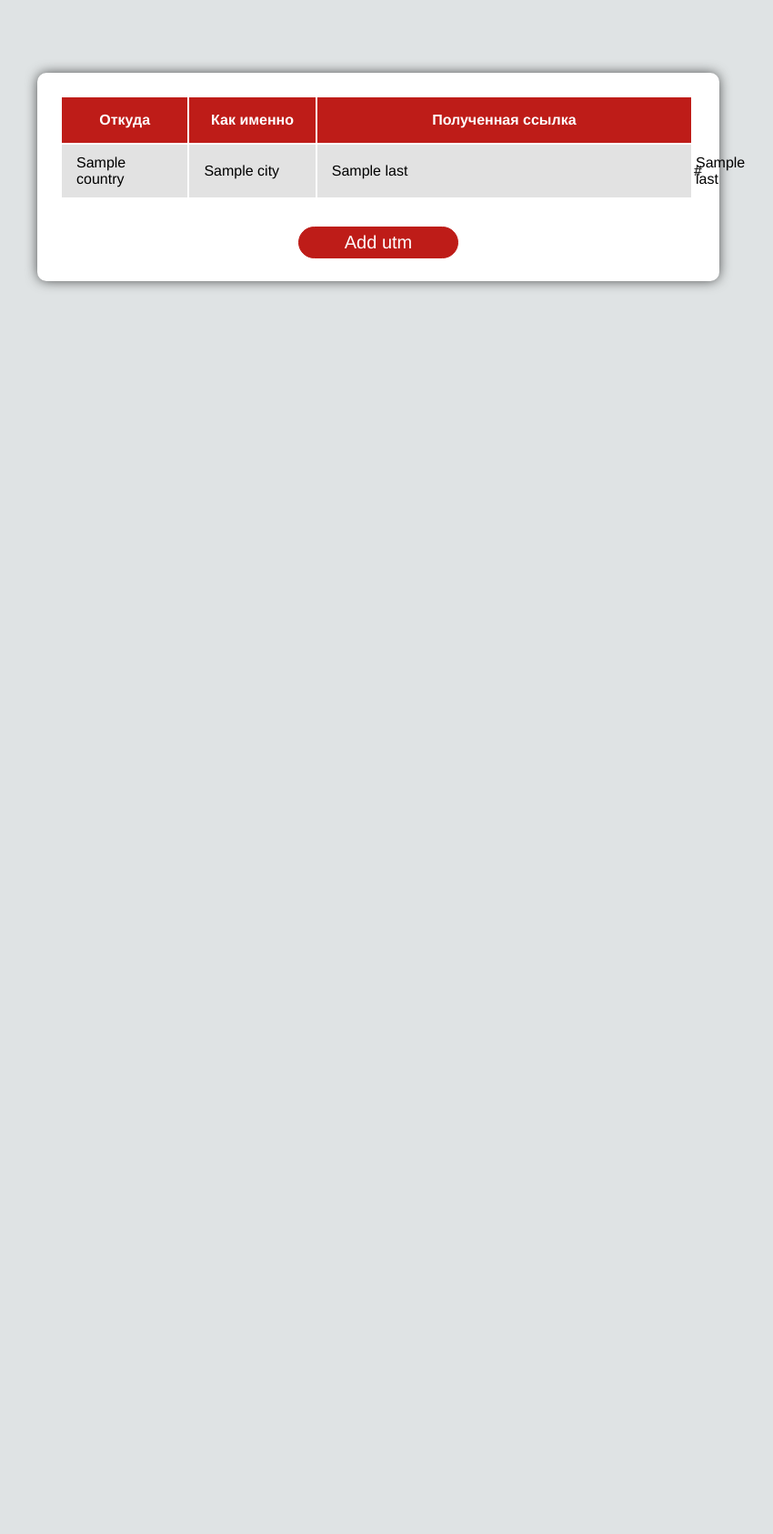
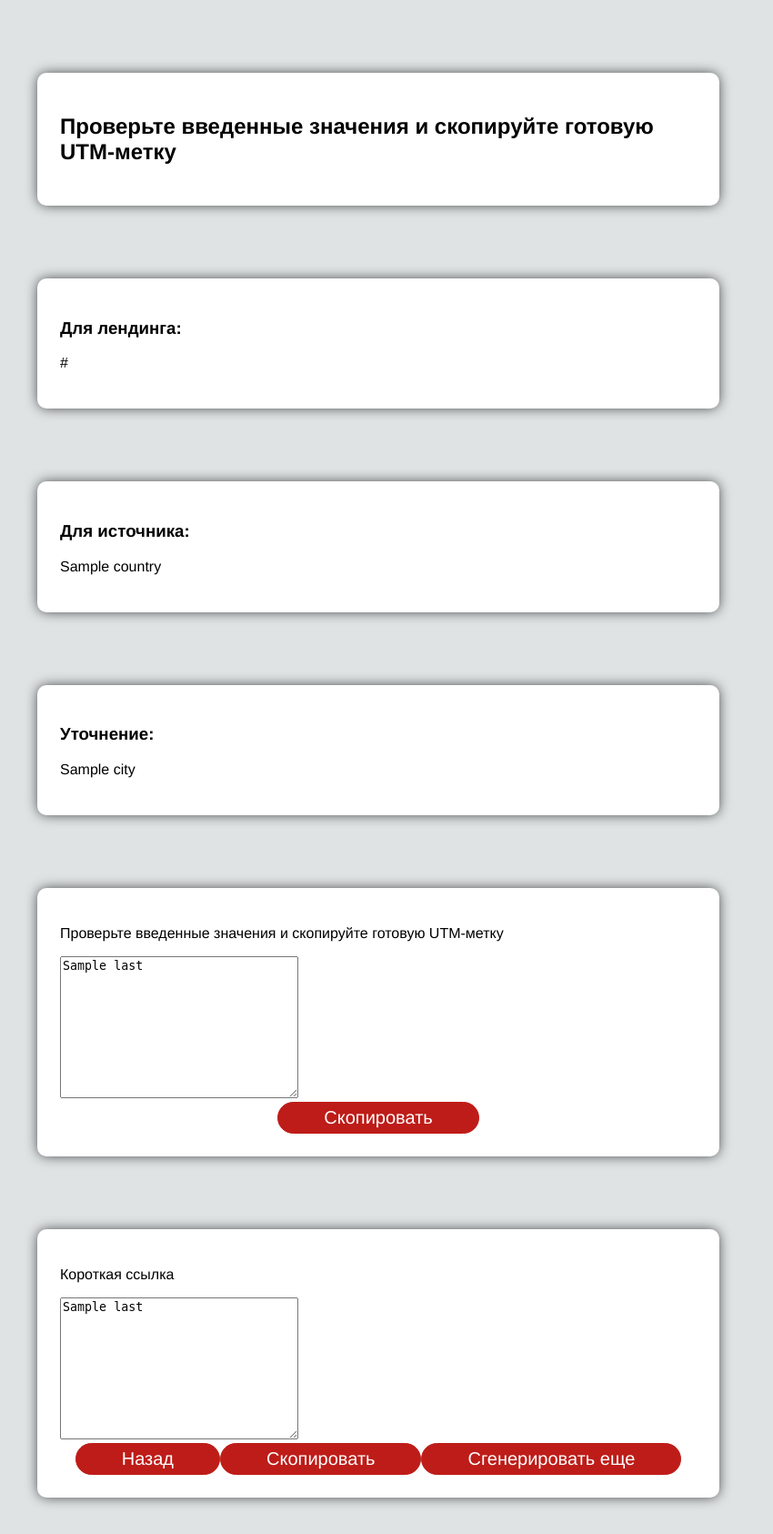
Before and after one commit to razumovr/deliveryclub, a Django app: template Utmmetka/templates/hr/person_list.html in a window 1280 px wide. Shown: the part 80-1766 px from the top of the page at 91% size, without its empty margins (224-1074 px from the left). Before the commit the page ends 398 px from the top, so only its background shows below. Run offline with Django 3.2, Linux system fonts and the light colour scheme; the template is opened without the code that fills it: most values are stand-ins (such as "Sample title", 1, 10 or a date in 2020); some libraries are stand-ins or nearby versions.

Commit message:
Result screen UTM

```diff
--- a/Utmmetka/templates/hr/person_list.html
+++ b/Utmmetka/templates/hr/person_list.html
@@ -53,67 +53,62 @@
         box-shadow: none;
         padding: 0;
     }
-
-    table {
-        table-layout: fixed;
-        margin-bottom: 30px;
-    }
-    table thead {
-        background: #be1c18;
-        color: #ffffff;
-    }
-    table thead tr {
-        height: 50px;
-    }
-    table tbody {
-        background: #e2e2e2;
-    }
-    table td, table th {
-        width: 20%;
-    }
-    table td:last-child, table th:last-child {
-        width: 60%;
-    }
-    table td:last-child p, table th:last-child p {
-        white-space: nowrap;
-        overflow: hidden;
-        text-overflow: ellipsis;
-        width: calc(100% - 30px);
-    }
-    table td p, table th p {
-        margin: 0;
-        padding: 10px 15px;
-    }
 </style>
+<div class="container no-shadow">
+    <h2>Проверьте введенные значения и скопируйте готовую UTM-метку</h2>
+</div>
 <div class="container">
-    <table width="100%">
-        <thead>
-            <tr>
-                <th>Откуда</th>
-                <th>Как именно</th>
-                <th>Полученная ссылка</th>
-            </tr>
-        </thead>
-        <tbody>
-        {% if people.last is not None %}
-        <tr>
-            <td><p>{{  people.last.person.country }}</p></td>
-            <td><p>{{  people.last.person.city }}</p></td>
-            <td><p>{{  people.last.utmname }}</p></td>
-               <td>{{  people.last.urlname }}</td>
-            <td>{{  people.last.clickmename }}</td>
-        </tr>
-        {% else %}
-        <tr>
-            <td colspan="4">No  utm in the database. <a href="{% url 'url_add' %}">Add the first utm</a>.</td>
-        </tr>
-        {% endif %}
-
-        </tbody>
-    </table>
+    <h3>Для лендинга:</h3>
+    <p>{{  people.last.urlname }}</p>
+</div>
+<div class="container">
+    <h3>Для источника:</h3>
+    <p>{{  people.last.person.country }}</p>
+</div>
+<div class="container">
+    <h3>Уточнение:</h3>
+    <p>{{  people.last.person.city }}</p>
+</div>
+<div class="container no-shadow">
+    <p>Проверьте введенные значения и скопируйте готовую UTM-метку</p>
+    <textarea name="link" id="" cols="30" rows="10">{{  people.last.utmname }}</textarea>
     <div class="buttons-group">
-        <a href="{% url 'url_add' %}">Add utm</a>
+        <a href="#">Скопировать</a>
     </div>
 </div>
+<div class="container no-shadow">
+    <p>Короткая ссылка</p>
+    <textarea name="link-short" id="" cols="30" rows="10">{{  people.last.clickmename }}</textarea>
+    <div class="buttons-group">
+        <a href="#" onclick="history.back();">Назад</a>
+        <a href="#">Скопировать</a>
+        <a href="{% url 'url_add' %}">Сгенерировать еще</a>
+    </div>
+</div>
+    <!--<table width="100%">-->
+        <!--<thead>-->
+            <!--<tr>-->
+                <!--<th>Откуда</th>-->
+                <!--<th>Как именно</th>-->
+                <!--<th>Полученная ссылка</th>-->
+            <!--</tr>-->
+        <!--</thead>-->
+        <!--<tbody>-->
+        <!--{% if people.last is not None %}-->
+        <!--<tr>-->
+            <!--<td><p>{{  people.last.person.country }}</p></td>-->
+            <!--<td><p>{{  people.last.person.city }}</p></td>-->
+            <!--<td><p>{{  people.last.utmname }}</p></td>-->
+           <!--<td>{{  people.last.urlname }}</td>-->
+            <!--<td>{{  people.last.clickmename }}</td>-->
+        <!--</tr>-->
+        <!--{% else %}-->
+        <!--<tr>-->
+            <!--<td colspan="4">No  utm in the database. <a href="{% url 'url_add' %}">Add the first utm</a>.</td>-->
+        <!--</tr>-->
+        <!--{% endif %}-->
+
+        <!--</tbody>-->
+    <!--</table>-->
 
 {% endblock %}
```
